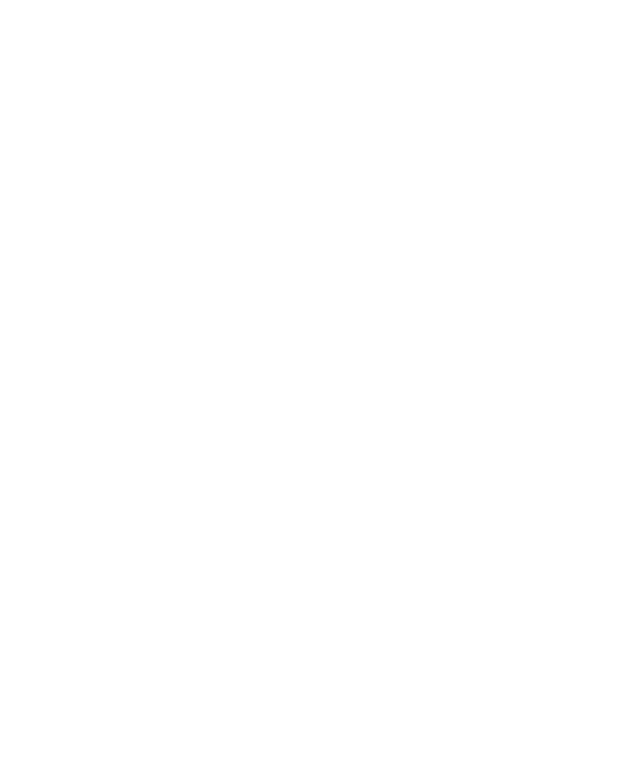
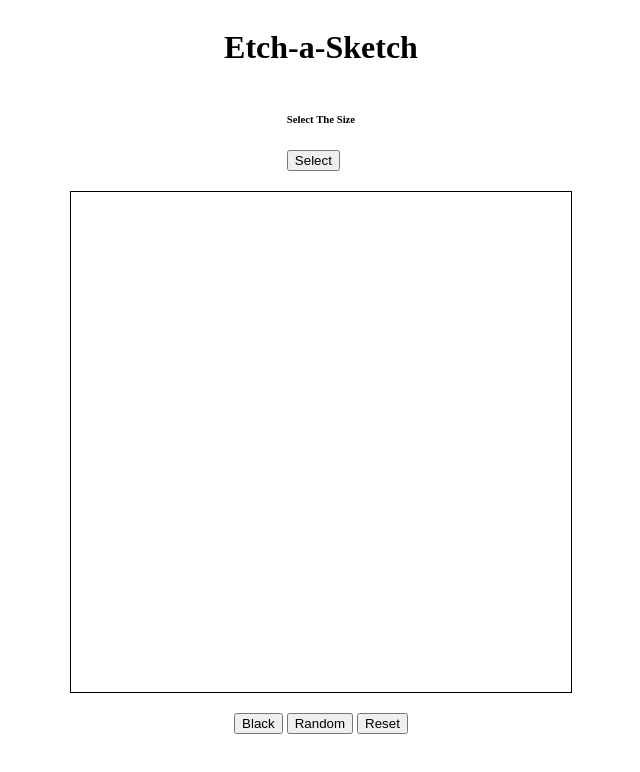
Before and after one commit to TMNTony/Etch-a-Sketch, a plain HTML site: page index.html in a window 1280 px wide. Shown: the whole page, without its empty margins (319-959 px from the left). Drawn offline with Linux system fonts and the light colour scheme.

Commit message:
Add play area

```diff
--- a/index.html
+++ b/index.html
@@ -9,6 +9,17 @@
     <script src="script.js" defer></script>
 </head>
 <body>
+    <h1>Etch-a-Sketch</h1>
+  <div class="header">
+    <h6>Select The Size</h6>
+    <button>Select</button>
+</div>
+  <div id="container"></div>
+  <div class="footer">
+    <button>Black</button>
+    <button>Random</button>
+    <button>Reset</button>
+  </div>
 
 </body>
 </html>
--- a/script.js
+++ b/script.js
@@ -0,0 +1,3 @@
+const container = document.querySelector('#container')
+const grid = document.createElement('div')
+container.appendChild(grid);
--- a/style.css
+++ b/style.css
@@ -0,0 +1,20 @@
+body {
+display: flex;
+flex-direction: column;
+align-items: center;
+justify-content: center;
+}
+
+.header {
+    margin-bottom: 20px;
+}
+
+#container {
+    width: 500px;
+    height: 500px;
+    border: 1px solid black;
+}
+
+.footer {
+    margin-top: 20px;
+}
```
